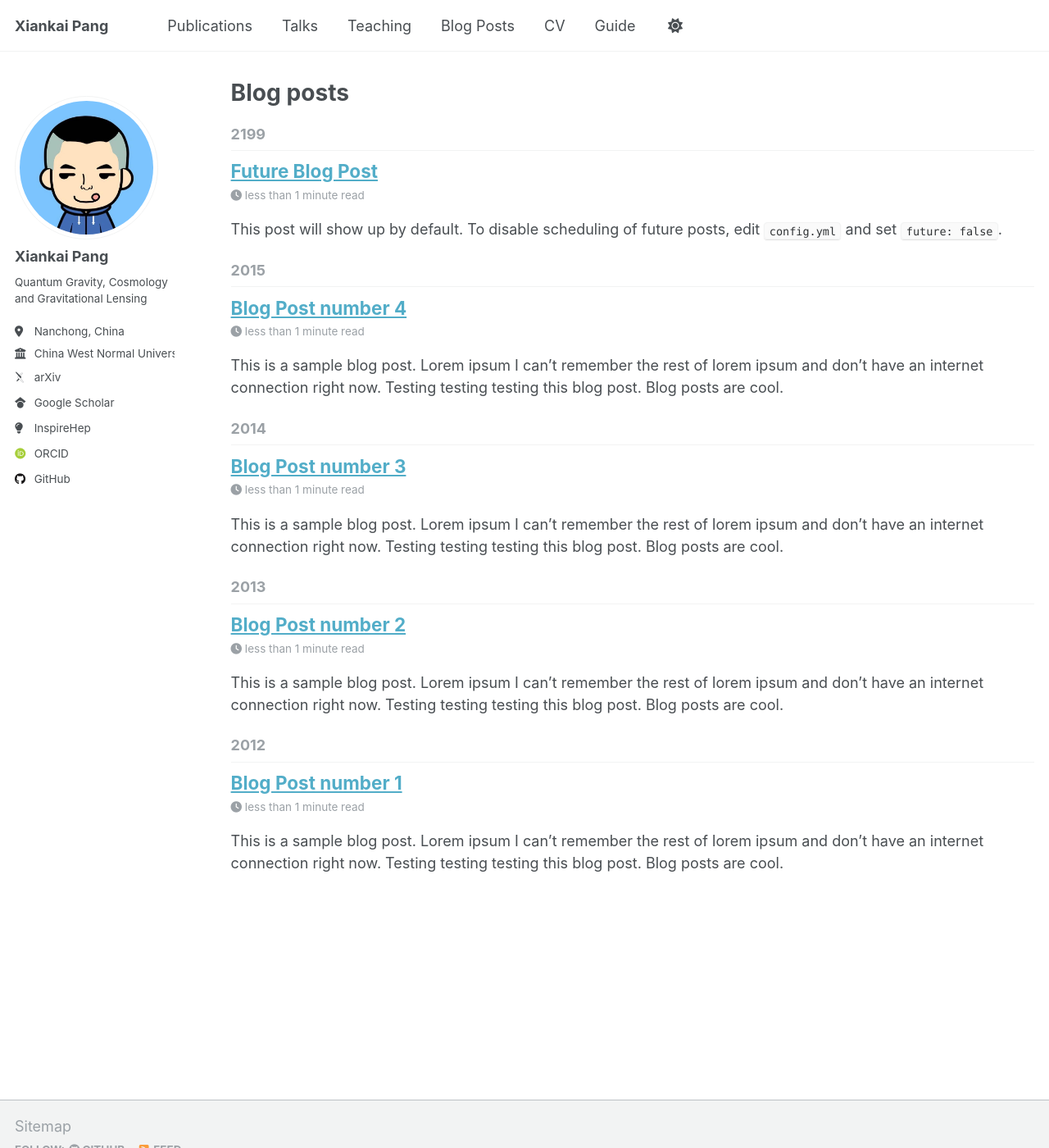
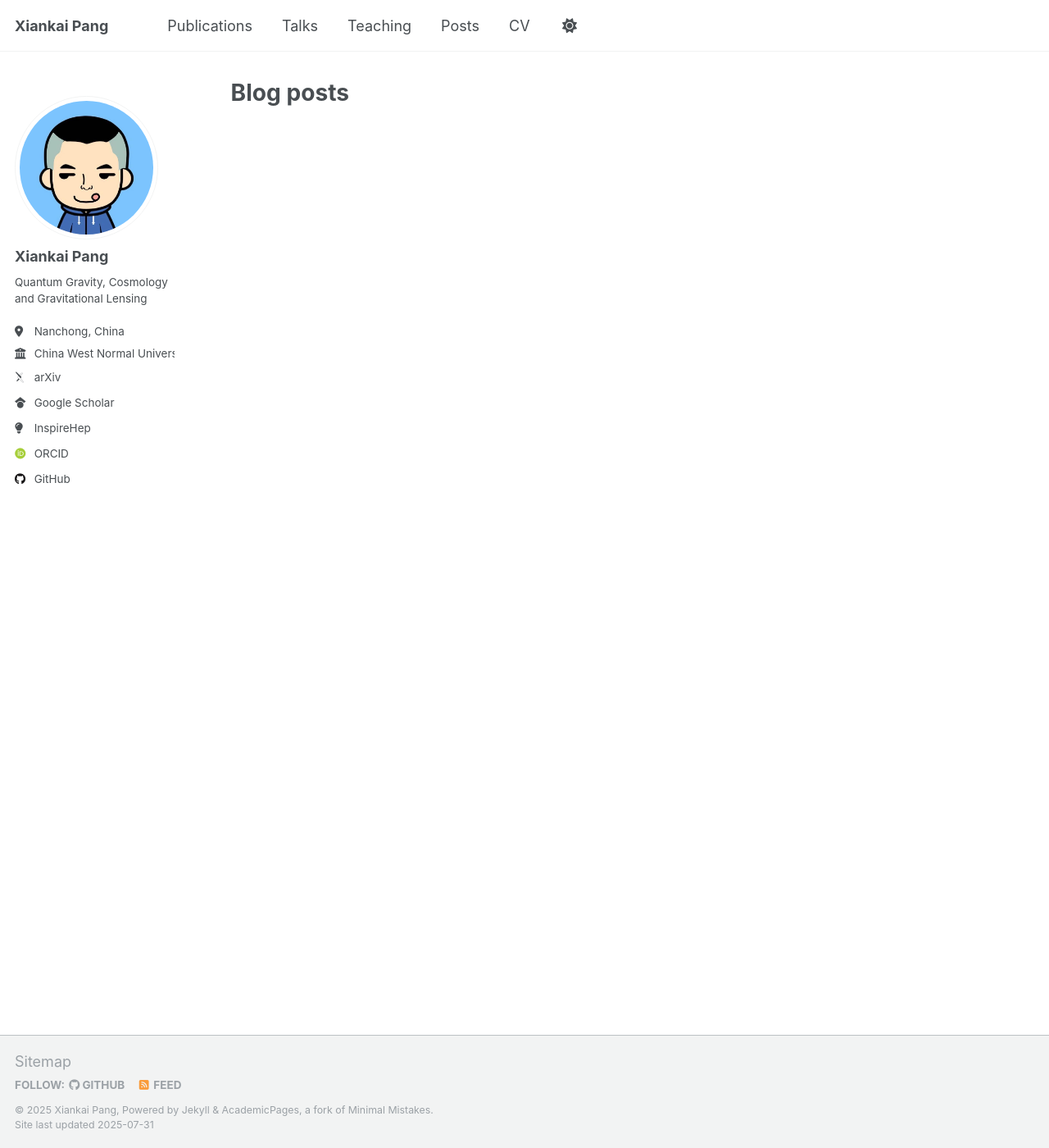
Before and after one commit to NineBeans2/NineBeans2.github.io, a Jekyll site: the page built from _pages/year-archive.html, in a window 1280 px wide and 1400 px high. Shown: the whole window at 82% size. Built offline with Jekyll 4.4.1, drawn with Linux system fonts in a browser that asks for light colours; some web fonts are replaced; a script that is not in the unit is left out.

Commit message:
unecessary files deleted

```diff
--- a/_data/navigation.yml
+++ b/_data/navigation.yml
@@ -20,7 +20,7 @@
   # - title: "Portfolio"
   #   url: /portfolio/
 
-  - title: "Blog Posts"
+  - title: "Posts"
     url: /year-archive/
 
   - title: "CV"
@@ -29,5 +29,5 @@
   # - title: "CV"
   #   url: /cv-json/
 
-  - title: "Guide"
-    url: /markdown/
+  # - title: "Guide"
+  #   url: /markdown/
--- a/_posts/2012-08-14-blog-post-1.md
+++ /dev/null
@@ -1,20 +0,0 @@
----
-title: 'Blog Post number 1'
-date: 2012-08-14
-permalink: /posts/2012/08/blog-post-1/
-tags:
-  - cool posts
-  - category1
-  - category2
----
-
-This is a sample blog post. Lorem ipsum I can't remember the rest of lorem ipsum and don't have an internet connection right now. Testing testing testing this blog post. Blog posts are cool.
-
-Headings are cool
-======
-
-You can have many headings
-======
-
-Aren't headings cool?
-------
--- a/_posts/2013-08-14-blog-post-2.md
+++ /dev/null
@@ -1,20 +0,0 @@
----
-title: 'Blog Post number 2'
-date: 2013-08-14
-permalink: /posts/2013/08/blog-post-2/
-tags:
-  - cool posts
-  - category1
-  - category2
----
-
-This is a sample blog post. Lorem ipsum I can't remember the rest of lorem ipsum and don't have an internet connection right now. Testing testing testing this blog post. Blog posts are cool.
-
-Headings are cool
-======
-
-You can have many headings
-======
-
-Aren't headings cool?
-------
--- a/_posts/2014-08-14-blog-post-3.md
+++ /dev/null
@@ -1,20 +0,0 @@
----
-title: 'Blog Post number 3'
-date: 2014-08-14
-permalink: /posts/2014/08/blog-post-3/
-tags:
-  - cool posts
-  - category1
-  - category2
----
-
-This is a sample blog post. Lorem ipsum I can't remember the rest of lorem ipsum and don't have an internet connection right now. Testing testing testing this blog post. Blog posts are cool.
-
-Headings are cool
-======
-
-You can have many headings
-======
-
-Aren't headings cool?
-------
--- a/_posts/2199-01-01-future-post.md
+++ /dev/null
@@ -1,11 +0,0 @@
----
-title: 'Future Blog Post'
-date: 2199-01-01
-permalink: /posts/2012/08/blog-post-4/
-tags:
-  - cool posts
-  - category1
-  - category2
----
-
-This post will show up by default. To disable scheduling of future posts, edit `config.yml` and set `future: false`.
```
Also changed, not shown: _pages/cv.md (+47 -45 lines), _posts/2015-08-14-blog-post-4.md (deleted, +0 -20 lines), _teaching/2014-spring-teaching-1.md (deleted, +0 -20 lines), _teaching/2015-spring-teaching-2.md (deleted, +0 -20 lines).
